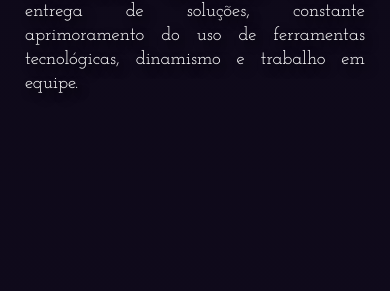
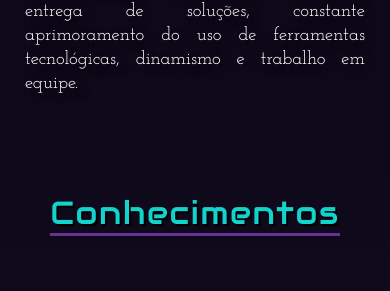
Before and after one commit to rafael-alves-teixeira/portfolio, a plain HTML site: page index.html in a window 390 px wide. Shown: the part 2481-2772 px from the top of the page. Drawn offline with Linux system fonts and the light colour scheme; a web font is replaced by a local one.

Commit message:
sessao-conhecimentos responsivity

```diff
--- a/index.html
+++ b/index.html
@@ -115,7 +115,7 @@
 
         <section class="sessao-conhecimentos" id="conhecimentos">
             <div class="sessao-header">
-                <h1 id="conhecimentos">Conhecimentos</h1>
+                <h1>Conhecimentos</h1>
             </div>
 
             <div class="conhecimentos">
@@ -251,7 +251,7 @@
                     </div>
                     <div class="card-info">
                         <h2>Calculadora de Gorjetas</h2>
-                        <p>Esse projeto em encaixa no conceito de criar soluções e ferramentas úteis para simples
+                        <p>Esse projeto se enquadra na conceito de criar soluções e ferramentas úteis para simples
                             demandas do cotidiano.</p>
                             <a href="https://rafael-alves-teixeira.github.io/Calculadora_de_Gorjetas/" class="btn" target="_blank">Saiba Mais</a>
                         <div class="tecs">Javascript | HTML | CSS</div>
--- a/style.css
+++ b/style.css
@@ -340,8 +340,9 @@ header {
   justify-content: space-evenly;
   align-items: center;
   width: 100%;
-  height: 77vh;
-  margin-bottom: 2rem;
+  /* height: 77vh; */
+  height: 100%;
+  margin-bottom: 0 2rem;
 }
 
 .card-imageprofile img {
@@ -381,16 +382,11 @@ header {
 /* ** CONHECIMENTOS ** */
 
 .sessao-conhecimentos {
-  margin-top: 5px;
-  padding-top: 100px;
+  margin-top: 4rem;
+  padding-top: 2rem;
   position: relative;
   display: block;
-  height: 600px;
-  /* height: auto; */
-}
-
-#conhecimentos {
-  margin-top: 100px;
+  height: 5 00px;
 }
 
 
@@ -400,12 +396,12 @@ header {
   flex-wrap: wrap;
   justify-content: space-evenly;
   align-items: center;
-  height: 80vh;
+  height: 70vh;
   margin: auto;
 }
 
 .sessao-projetos {
-  margin-top: 4rem;
+  margin-top: 2rem;
 }
 
 .card-tecs i {
@@ -713,7 +709,6 @@ footer {
 #link-topo {
   position: fixed;
   z-index: 100;
-
   right: 1rem;
   /* right: 30px; */
   bottom: 1rem;
@@ -769,14 +764,6 @@ footer {
     padding: 15px;
   }
 
-  .sessao-conhecimentos {
-    padding-top: 200px;
-  }
-
-  #conhecimentos {
-    margin-top: 500px;
-  }
-
   .card {
     width: 15rem;
     height: 55vh;
@@ -824,13 +811,6 @@ footer {
   .sessao-conhecimentos {
     margin: auto;
     height: auto;
-    padding-top: 650px;
-
-  }
-
-
-  #conhecimentos {
-    margin-top: 5px;
   }
 
   .projetos {
@@ -845,7 +825,6 @@ footer {
     width: 35rem;
     height: 90vh;
   }
-
 }
 
 @media (max-width: 600px){
@@ -864,17 +843,9 @@ footer {
   .banner button {
     font-size: small;
   }
-
-  .sessao-conhecimentos {
-    padding-top: 700px;
-  }
-
 }
 
 @media (max-width: 528px){
-  .sessao-conhecimentos {
-    padding-top: 900px;
-  }
 
   .topbar {
 
@@ -890,20 +861,9 @@ footer {
     right: 50;
     z-index: 125;
   }
-
-
-}
-
-@media (max-width: 427px){
-  .sessao-conhecimentos {
-    padding-top: 1050px;
-  }
 }
 
 @media (max-width: 400px){
-  .sessao-conhecimentos {
-    padding-top: 1100px;
-  }
 
   .sessao-header h1 {
     font-size: 2rem;
```
